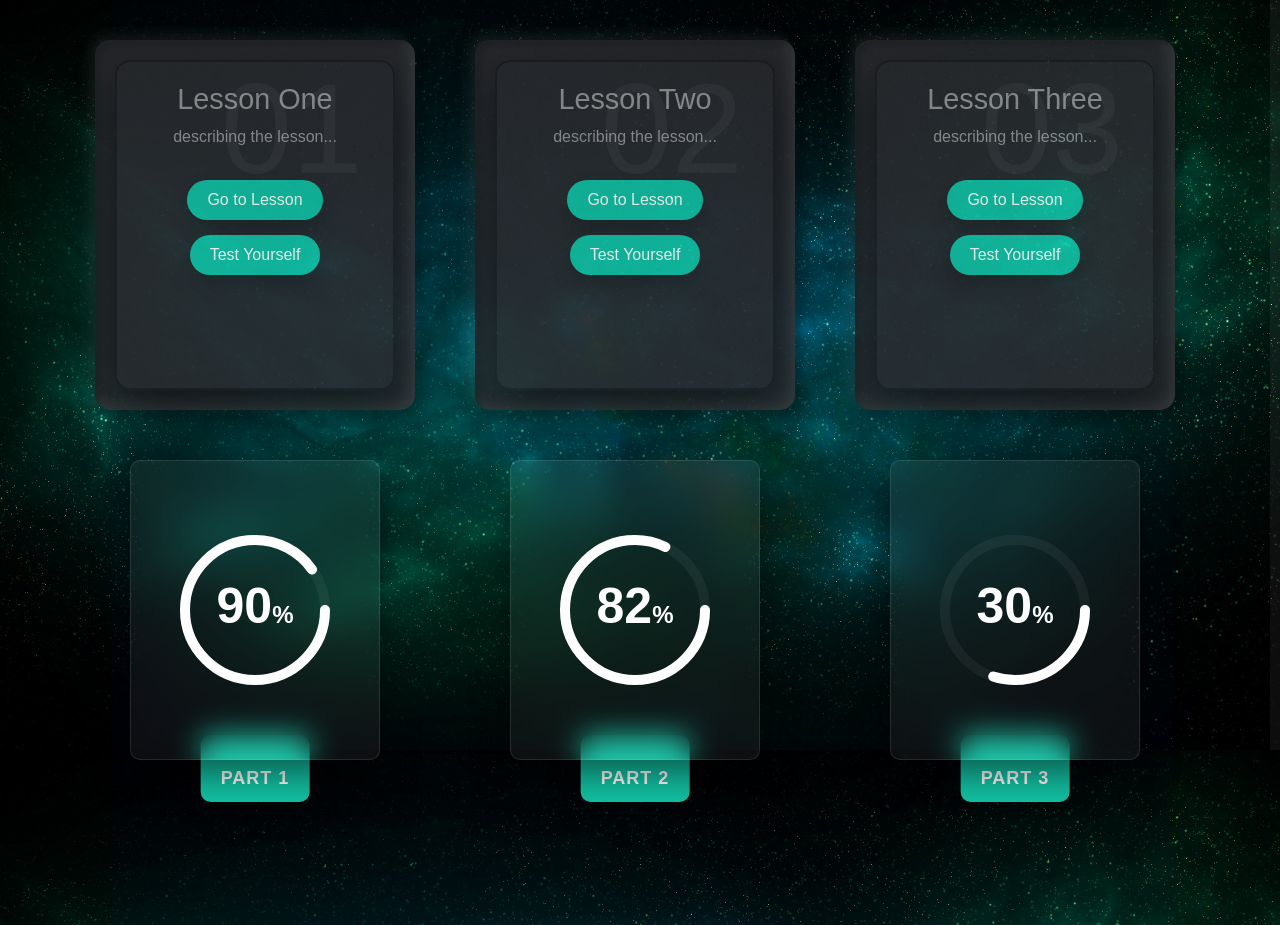
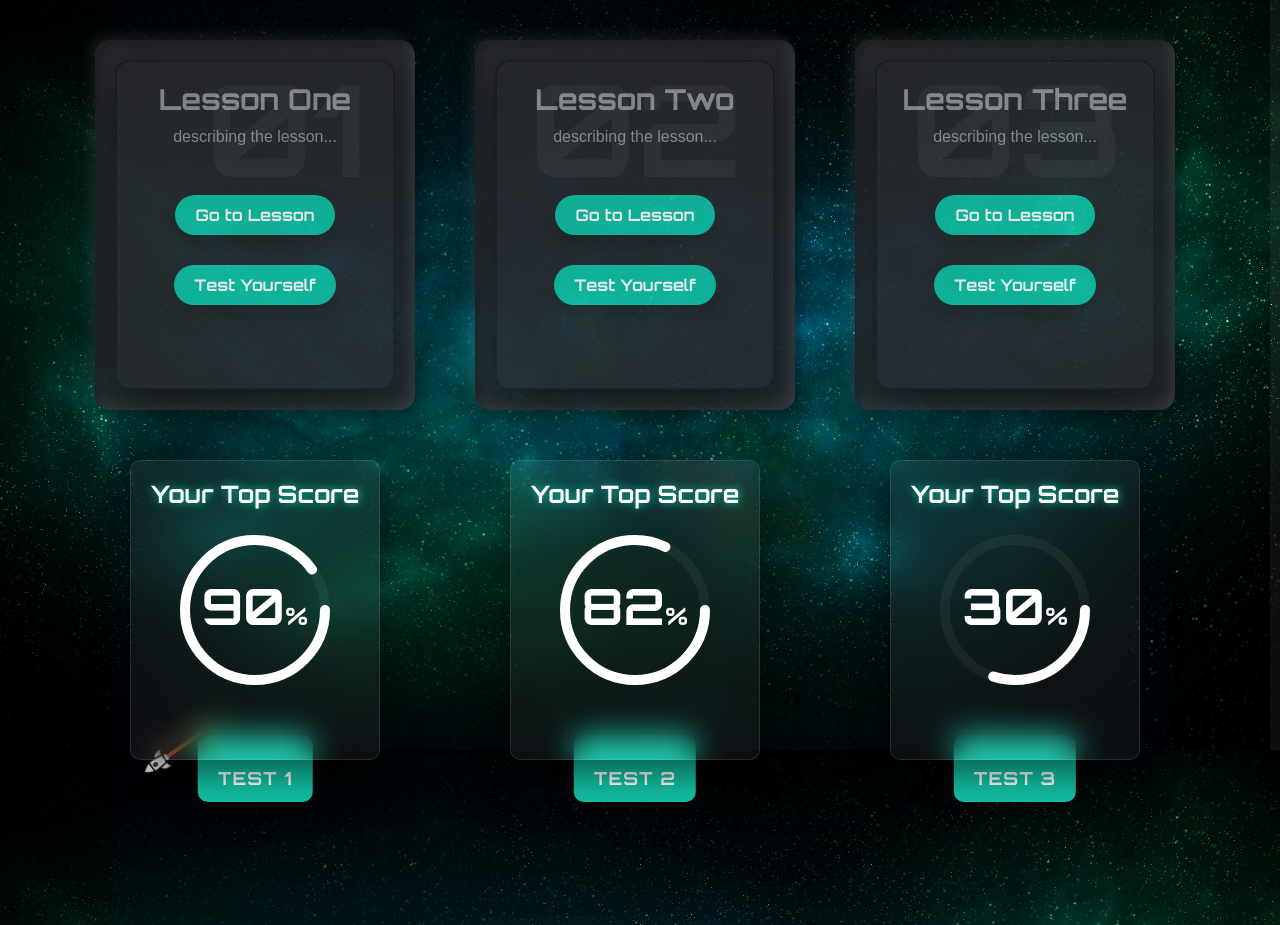
Before and after one commit to jasperpato/learn-special-relativity, a Flask app: page /learn in a window 1280 px wide. Shown: the part 50-975 px from the top of the page. Run offline with Flask 2, Linux system fonts and the light colour scheme; a user stored in the database is signed in; some libraries are stand-ins or nearby versions.

Commit message:
CSS font changes, added more rockets

```diff
--- a/app/static/style.css
+++ b/app/static/style.css
@@ -302,6 +302,7 @@
 }
 
 .learnContainer .learnCard .learnBox .learnContent {
+	font-family: "Orbitron";
 	padding: 20px;
 	text-align: center;
 }
@@ -322,6 +323,7 @@
 }
 
 .learnContainer .learnCard .learnBox .learnContent p {
+	font-family: sans-serif;
 	font-size: 16px;
 	font-weight: 300;
 	color: rgba(255, 255, 255, 0.5);
@@ -334,7 +336,7 @@
 	display: inline-block;
 	padding: 8px 20px;
 	background: #000;
-	margin-top: 15px;
+	margin-top: 30px;
 	border-radius: 20px;
 	text-decoration: none;
 	font-weight: 400;
@@ -396,6 +398,14 @@
 	border-radius: 10px;
 }
 
+.progressContainer .progressCard h4 {
+	margin-top: 20px;
+	font-family: "Orbitron";
+	text-shadow: #13c0a3 1px 0 10px;
+	position: relative;
+	z-index: 100;
+}
+
 .progressPercent {
 	position: relative;
 	width: 150px;
@@ -406,6 +416,7 @@
 
 .progressPercent .progressNumber {
 	position: absolute;
+	font-family: "Orbitron";
 	top: 0;
 	left: 0;
 	width: 100%;
@@ -432,6 +443,7 @@
 	transform: translateX(-50%);
 	text-align: center;
 	padding: 30px 20px 10px;
+	font-family: "Orbitron";
 	background: #13c0a3;
 	border-radius: 10px;
 	font-weight: 800;
@@ -528,6 +540,12 @@
 	z-index: -2;
 }
 
+.rocket4 {
+	animation: rocketShake4 0.2s ease infinite, rocketTranslate4 22s;
+	animation-fill-mode: forwards;
+	z-index: -2;
+}
+
 @keyframes rocketTranslate1 {
 	0% {
 		left: 0;
@@ -561,6 +579,17 @@
 	}
 }
 
+@keyframes rocketTranslate4 {
+	0% {
+		top: 40%;
+		right: 0;
+	}
+	100% {
+		top: 130%;
+		right: 130%;
+	}
+}
+
 @keyframes rocketShake1 {
 	0%,
 	100% {
@@ -584,10 +613,20 @@
 @keyframes rocketShake3 {
 	0%,
 	100% {
-		transform: translateY(-2px) rotate(124deg);
+		transform: translateY(-2px) rotate(125deg);
 	}
 	50% {
-		transform: translateY(2px) rotate(124deg);
+		transform: translateY(2px) rotate(125deg);
+	}
+}
+
+@keyframes rocketShake4 {
+	0%,
+	100% {
+		transform: translateY(-2px) rotate(235deg);
+	}
+	50% {
+		transform: translateY(2px) rotate(235deg);
 	}
 }
 
--- a/app/templates/learn.html
+++ b/app/templates/learn.html
@@ -4,14 +4,8 @@
 		<title>Learn Special Relativity</title>
 		<meta charset="utf-8" />
 		<meta name="viewport" content="width=device-width, initial-scale=1.0" />
-    <link
-      rel="stylesheet"
-      href="https://maxcdn.bootstrapcdn.com/bootstrap/4.5.2/css/bootstrap.min.css"
-    />
-    <link
-      href="https://fonts.googleapis.com/css2?family=Orbitron:wght@700&display=swap"
-      rel="stylesheet"
-    />
+		<link rel="stylesheet" href="https://maxcdn.bootstrapcdn.com/bootstrap/4.5.2/css/bootstrap.min.css" />
+		<link href="https://fonts.googleapis.com/css2?family=Orbitron:wght@700&display=swap" rel="stylesheet" />
 		<script src="https://ajax.googleapis.com/ajax/libs/jquery/3.5.1/jquery.min.js"></script>
 		<script src="https://cdnjs.cloudflare.com/ajax/libs/popper.js/1.16.0/umd/popper.min.js"></script>
 		<script src="https://maxcdn.bootstrapcdn.com/bootstrap/4.5.2/js/bootstrap.min.js"></script>
@@ -26,7 +20,9 @@
 		<div id="progressbar"></div>
 		<div id="scrollPath"></div>
 		<header>
-      <div class="logo"><img src="{{ url_for('static', filename='pictures/logoi.png') }}" class="logopic" /> LSR</div>
+			<div class="logo">
+				<img src="{{ url_for('static', filename='pictures/logoi.png') }}" class="logopic" /> LSR
+			</div>
 			<nav>
 				<ul>
 					<li><a class="navButton" href="{{ url_for('routes.home')}}">Home</a></li>
@@ -39,10 +35,8 @@
 					{% endif %}
 				</ul>
 			</nav>
-      {% with messages = get_flashed_messages(with_categories=true) %}
-      {% if messages %}
-        {% for category, message in messages %}
-          {% if category == "error" %}
+			{% with messages = get_flashed_messages(with_categories=true) %} {% if messages %} {% for category,
+			message in messages %} {% if category == "error" %}
 			<div class="alert alert-danger alert-dismissable fade show" role="alert">
 				{{ message }}
 				<button type="button" class="close" data-dismiss="alert">
@@ -56,10 +50,7 @@
 					<span aria-hidden="true">&times;</span>
 				</button>
 			</div>
-          {% endif %}
-        {% endfor %}
-      {% endif %}
-      {% endwith %}
+			{% endif %} {% endfor %} {% endif %} {% endwith %}
 			<div class="menu-toggle">
 				<i class="fa fa-bars" aria-hidden="true"></i>
 			</div>
@@ -101,6 +92,7 @@
 		</div>
 		<div class="progressContainer">
 			<div class="progressCard">
+				<h4>Your Top Score</h4>
 				<div class="progressBox">
 					<div>
 						<div class="progressPercent">
@@ -114,9 +106,10 @@
 						</div>
 					</div>
 				</div>
-        <div class="progressText">Part 1</div>
+				<div class="progressText">Test 1</div>
 			</div>
 			<div class="progressCard">
+				<h4>Your Top Score</h4>
 				<div class="progressBox">
 					<div>
 						<div class="progressPercent">
@@ -130,9 +123,10 @@
 						</div>
 					</div>
 				</div>
-        <div class="progressText">Part 2</div>
+				<div class="progressText">Test 2</div>
 			</div>
 			<div class="progressCard">
+				<h4>Your Top Score</h4>
 				<div class="progressBox">
 					<div>
 						<div class="progressPercent">
@@ -146,8 +140,11 @@
 						</div>
 					</div>
 				</div>
-        <div class="progressText">Part 3</div>
+				<div class="progressText">Test 3</div>
 			</div>
+		</div>
+		<div class="rocket rocket4">
+			<img src="{{ url_for('static', filename='pictures/rocket.png') }}" class="rocketIcon" />
 		</div>
 	</body>
 </html>
```
Lines whose indentation alone changed are shown as unchanged.
